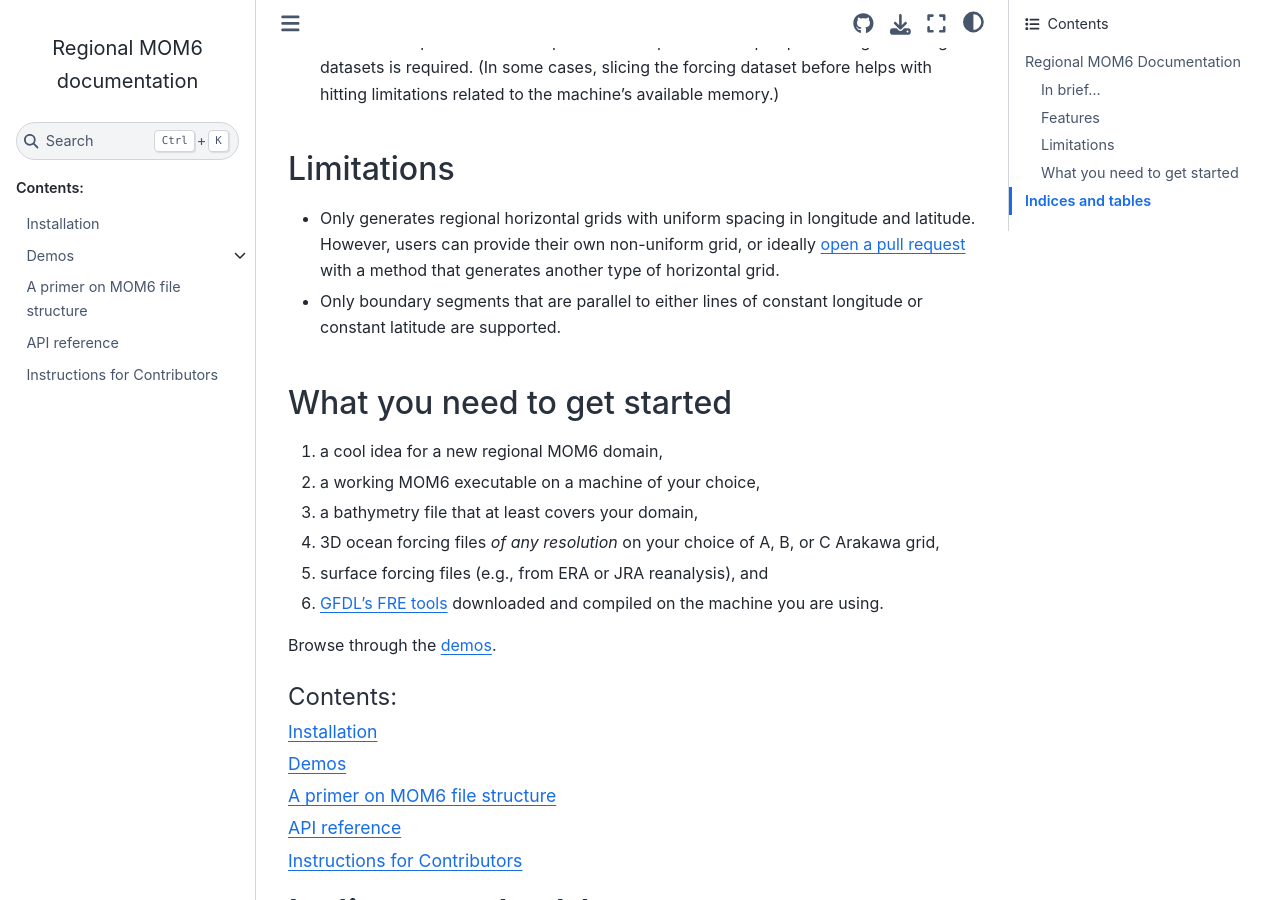
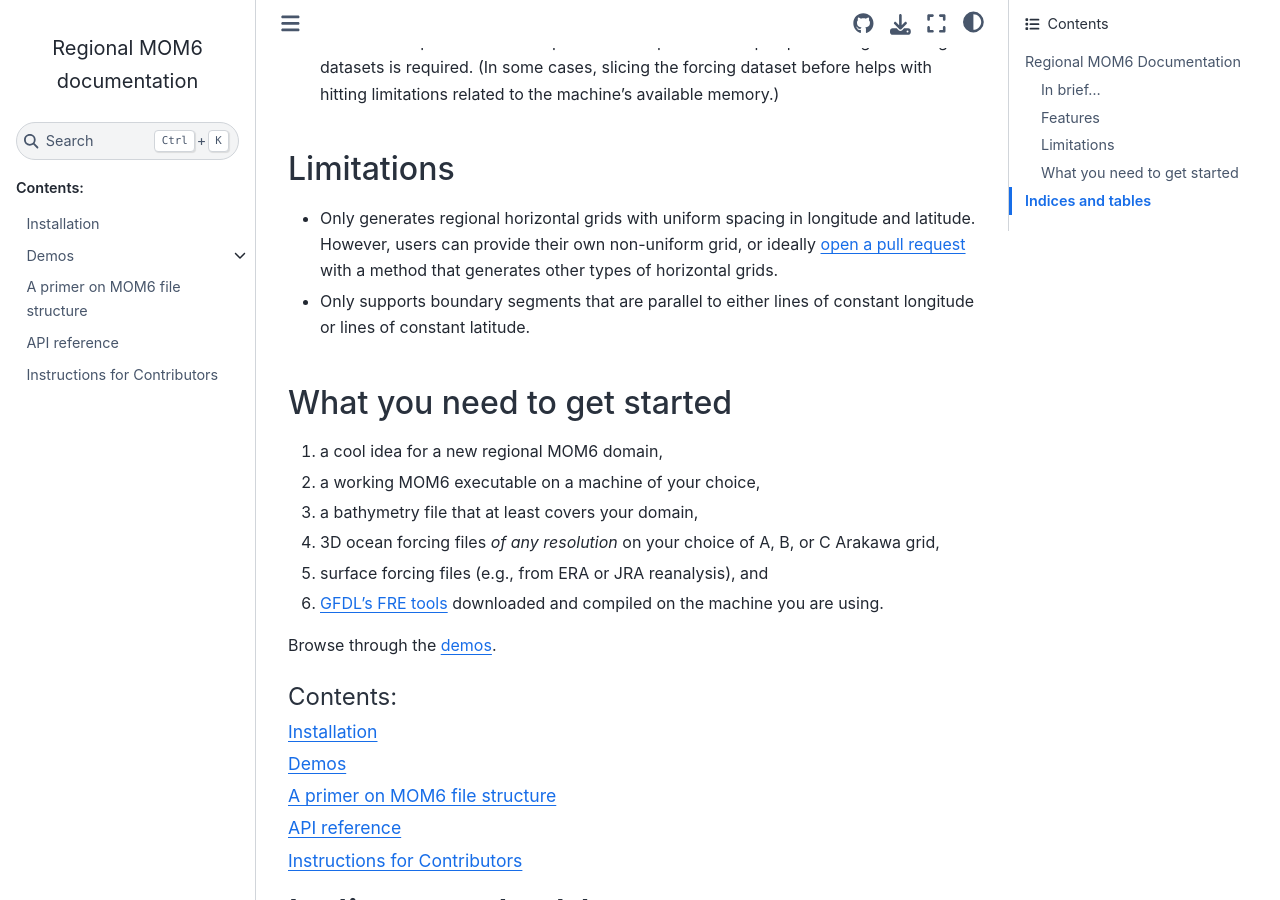
Before and after one commit to COSIMA/regional-mom6, a Sphinx documentation site: the page built from docs/index.rst, in a window 1280 px wide and 900 px high, scrolled down 842 px. Built offline with Sphinx 7.4.7 and the Sphinx Book theme 1.1.4, drawn with Linux system fonts in a browser that asks for light colours; pages that are not in the unit, such as notebooks, are missing from menus.

Commit message:
slight rephrase on limitations

```diff
--- a/docs/index.rst
+++ b/docs/index.rst
@@ -36,10 +36,10 @@ Limitations
 ------------
 
 - Only generates regional horizontal grids with uniform spacing in longitude and latitude.
-  However, users can provide their own non-uniform grid, or ideally `open a pull request`_ with a method
-  that generates another type of horizontal grid.
-- Only boundary segments that are parallel to either lines of constant longitude or constant latitude
-  are supported.
+  However, users can provide their own non-uniform grid, or ideally `open a pull request`_
+  with a method that generates other types of horizontal grids.
+- Only supports boundary segments that are parallel to either lines of constant longitude or lines of
+  constant latitude.
 
 
 What you need to get started
```
Also changed, not shown: README.md (+6 -4 lines).
